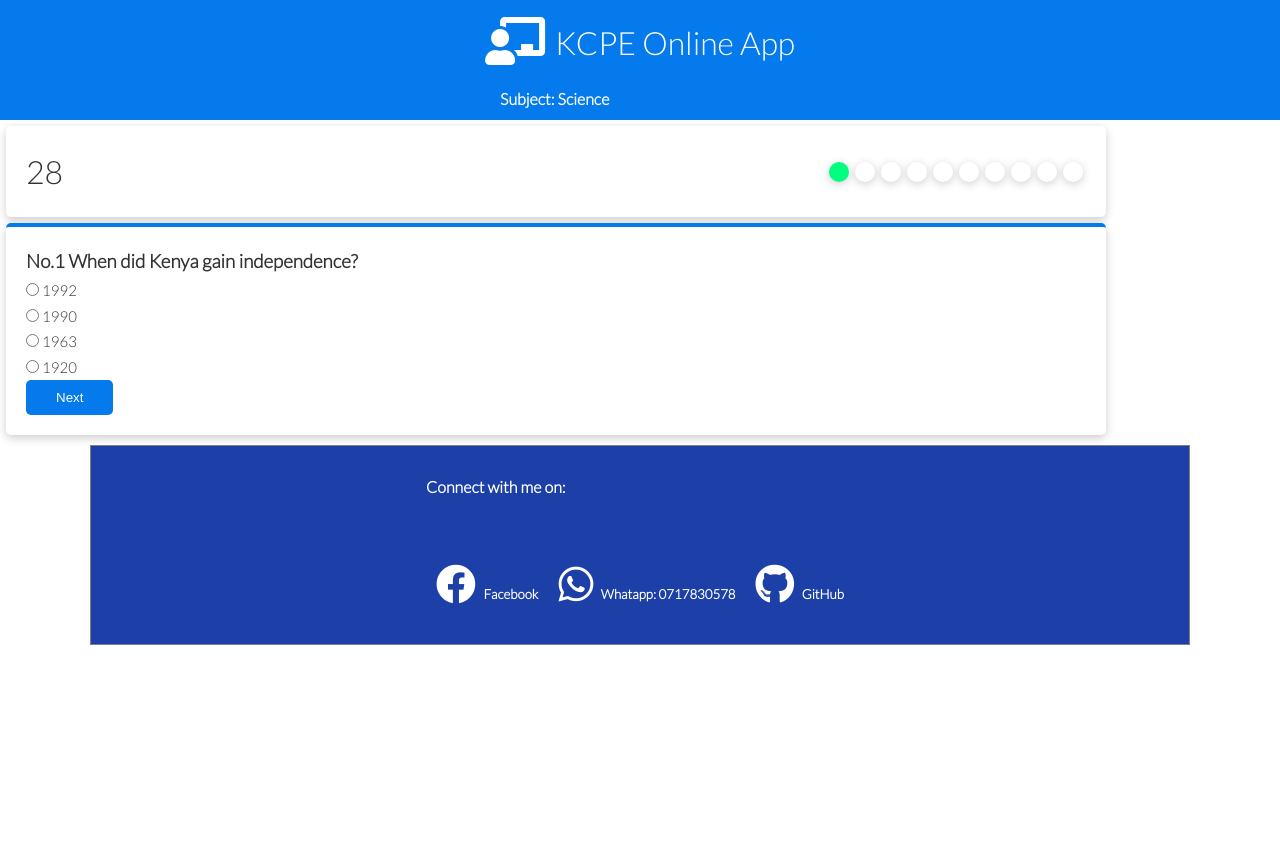
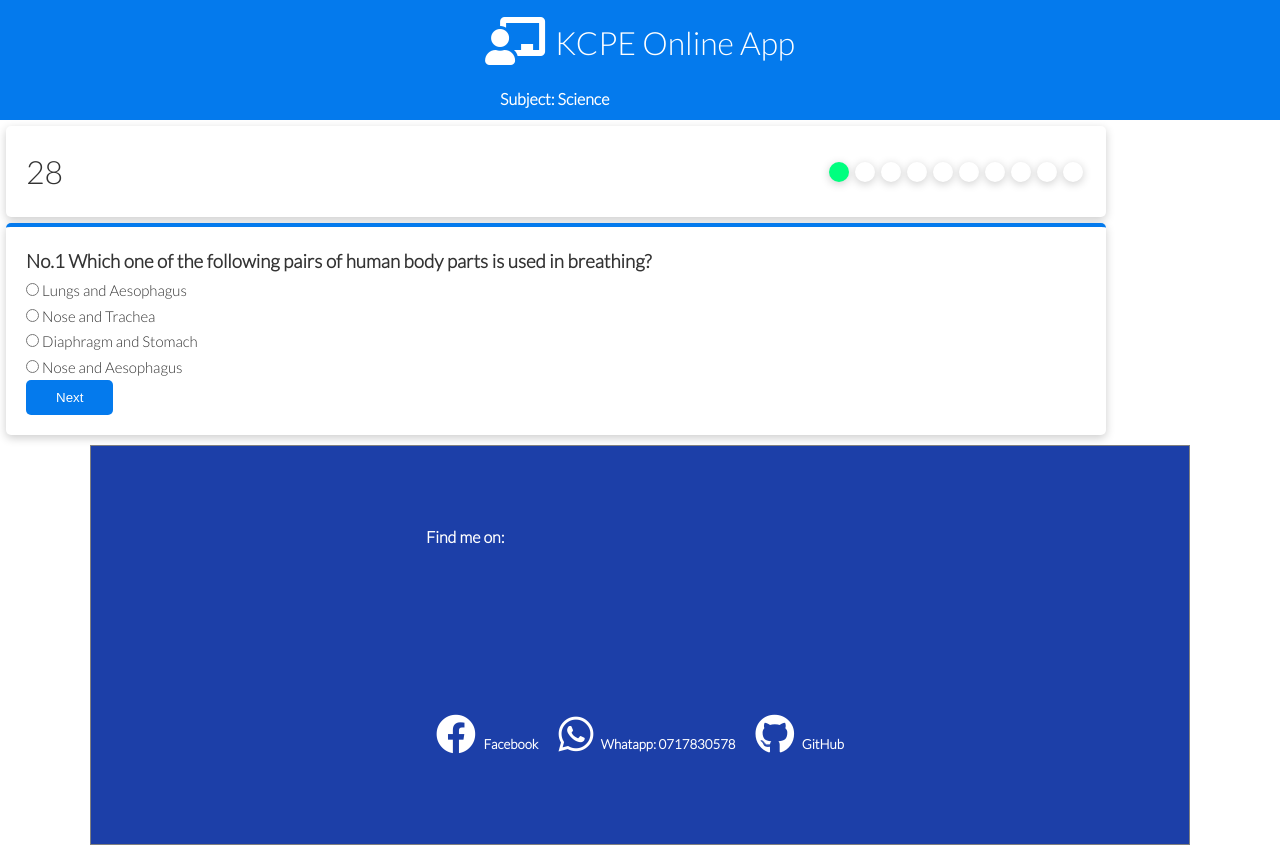
Before and after one commit to Jared-Oyaro/Online-KCPE-Exams, a plain HTML site: page index.html in a window 1280 px wide. Both pictures are taken after a click on the button "Next". Before the commit the page ends 800 px from the top, so only its background shows below. Drawn offline with Linux system fonts and the light colour scheme.

Commit message:
files updated

```diff
--- a/data.js
+++ b/data.js
@@ -1,22 +1,27 @@
 let data = [
   {
-    question: 'When did Kenya gain independence?',
-    answers: ['1992', '1990', '1963', '1920'],
+    question: 'Which one of the following pairs of human body parts is used in breathing?',
+    answers: [
+      'Lungs and Aesophagus',
+       'Nose and Trachea',
+       'Diaphragm and Stomach',
+       'Nose and Aesophagus'
+      ],
     get corrAns () {
-      return this.answers[2];
-    }
+      return this.answers[1];
+    },
+    kcpe_year: 2019,
+   questionNo: 1
   },
 
   {
-    question: 'Which one of the following is not a branch of Computer Science?',
-    answers: ['Data Collection', 'Data Science', 'Artificial Intelligence', 'Software Engineering'],
-    get corrAns () {
-      return this.answers[0];
-    }
-  },
-  {
     question: '',
-    answers: ['Salt', 'Stones', 'Saw dust', 'wax'],
+    answers: [
+      'Salt',
+      'Stones',
+      'Saw dust',
+      'Wax'
+      ],
     get corrAns () {
       return this.answers[0];
     },
@@ -28,62 +33,122 @@ let data = [
   },
 
   {
-    question: 'Which one of the following is not a programming language?',
-    answers: ['Python', 'HTML', 'C++', 'C#'],
+    question: 'Which one of the following waste products is excreted by the lungs?',
+    answers: [
+      'Excess salts',
+      'Urine',
+      'Sweat',
+      'Excess water'
+    ],
+    get corrAns () {
+      return this.answers[3];
+    }
+  },
+
+  {
+    question: 'Which one of the following pairs of diseases only consists of sexually transmitted infection?',
+    answers: [
+      'Gonorrhoea and Malaria',
+      'HIV/AIDS and Measles',
+      'Syphilis and Chancriod',
+      'Bilharzia and Gonorrhoea'
+      ],
+    get corrAns () {
+      return this.answers[2];
+    }
+
+  },
+
+  {
+    question: 'Which one of the following is the third stage of HIV/AIDS infections?',
+    answers: [
+      'Symptomatic',
+      'Window',
+      'Full blown',
+       'Incubation'
+      ],
+    get corrAns () {
+      return this.answers[0];
+    }
+  },
+
+  {
+    question: 'Which one of the following components of the environment is the main source of energy for living things?',
+    answers: [
+      'Plants',
+       'Air',
+       'Water',
+       'Soil'
+      ],
+    get corrAns () {
+      return this.answers[2];
+    }
+  },
+
+
+
+  {
+    question: 'Which one of the following least pollutes the soil?',
+    answers: [
+      'Excess fertilizers',
+      'Oil spillage',
+      'Kitchen leftovers',
+      'Mining'
+    ],
+    get corrAns () {
+      return this.answers[2];
+    }
+  },
+
+  {
+    question: 'The soil cracks easily when dry has',
+    answers: [
+      'A rough texture',
+      'Small particles',
+      'Large airspace',
+      'Low capillarity'
+    ],
     get corrAns () {
       return this.answers[1];
     }
   },
 
   {
-    question: '(a = 53) === (a === "53")',
-    answers: ['True', 'False', 'Undefined', 'Null'],
-    get corrAns () {
-      return this.answers[1];
-    }
-  },
-
-
-
-  {
-    question: 'What is the capital city of Kenya?',
-    answers: ['Kisumu', 'Nairobi', 'Mombasa', 'Dodoma'],
-    get corrAns () {
-      return this.answers[1];
-    },
-    image: `<img src="images/sch-logo.png" id='img'>`,
-    title: `<h5 id="imageTitle"> Use the following diagram to answer the questions that follows.</h5>`
-  },
-
-  {
-    question: 'Pick the odd one out',
-    answers: ['Python', 'CSS', 'C++', 'C#'],
-    get corrAns () {
-      return this.answers[1];
-    }
-  },
-
-  {
-    question: 'CSS stands for?',
-    answers: ['Casscading Styles Sheets', 'Common Styles Sheets', 'Casscading Style Scripts', 'Common Styles Script'],
+    question: 'Which one of the following pairs of types of soil erosion forms V-shaped ditches?',
+    answers: [
+      'Gulley and rill',
+      'Sheet and rill',
+      'Rill and Splash',
+      'Splash and Sheet'
+    ],
     get corrAns () {
       return this.answers[0];
     }
   },
 
   {
-    question: 'Start a multiline JavaScript comment.',
-    answers: ['/*', '*/', '/* */', '//'],
+    question: 'Which one of the following nutritional deficiency diseases is more likely to be suffered by mothers or newly born babies?',
+    answers: [
+      'Kwashioko',
+      'Marasmus',
+      'Anaemia',
+      'Rickets'
+    ],
     get corrAns () {
-      return this.answers[0];
+      return this.answers[2];
     }
   },
 
   {
-    question: 'Which one of the following  statement is false about JavaScript?',
-    answers: ['Arrays are objects', 'functions are variables', 'constants cannot be reassigned', 'all of the above'],
+    question: 'Which one of the following  foods is more rich in both protains and fats?',
+    answers: [
+      'Avocado',
+      'Milk',
+      'Sunflower',
+      'Beans'
+    ],
     get corrAns () {
-      return this.answers[3];
+      return this.answers[2];
     }
   },
 
@@ -96,34 +161,6 @@ let data = [
   },
 
 ];
-
-/*
-document.getElementById('examCard').insertAdjacentHTML('afterbegin', `<div class="answers-holder">
-<h3 id="quzz">Click Next to start the test</h3>
- <div class="answers">
-      <div class="ans1">
-        <input type="radio" name="ans" id="firstAns">
-        <label for="firstAns" id="a"></label>
-      </div>
-      <div class="ans2">
-        <input type="radio" name="ans" id="secondAns">
-        <label for="secondAns" id="b"></label>
-      </div>
-      <div class="ans3">
-        <input type="radio" name="ans" id="thirdAns">
-        <label for="thirdAns" id="c"></label>
-      </div>
-      <div class="ans4">
-        <input type="radio" name="ans" id="fouthAns">
-        <label for="fouthAns" id="d"></label>
-      </div>
-
-
-   <div class="navigation">
-     <button class="next-btn btn1 btn">Next</button>
-   </div>
-   </div>`) */
-
 
 
    function insertResultDiv() {
@@ -138,6 +175,7 @@ document.getElementById('examCard').insertAdjacentHTML('afterbegin', `<div class
       <div class="perc">
         <input type="number" placeholder="Percentage: "  id = "per" readonly>
       </div>
+
       </div>`;
    }
 
--- a/index.html
+++ b/index.html
@@ -80,7 +80,7 @@
 
 <!-- footer -->
 <div class="container grid footer">
-  <h4 class="brd-content">Connect with me on:</h4>
+  <h4 class="brd-content">Find me on:</h4>
   <div class="contacts">
     <h5>
       <i class="fab fa-facebook fa-3x mg-r"></i>
--- a/script.js
+++ b/script.js
@@ -3,7 +3,7 @@
   var marks = new Set();
   let init = {
     radios : Array.from(document.getElementsByName('ans')),
-    radios: Array.from(document.getElementsByName('ans')),
+    nav: document.querySelector('.navigation'),
     index : 0,
     score: 0,
   }
@@ -28,6 +28,10 @@
 
 
    UI_obj.next_btn.addEventListener('click', () => {
+       let warning = document.getElementById('warn');
+       if (warning) {
+         init.nav.removeChild(warning)
+       }
       init.index < 11 && UI_obj.mainController()
    })
 
@@ -61,12 +65,20 @@ function restartTimer() {
       function decrement () {
         h1.innerHTML = c;
         c--;
-        c <= 5 && h1.classList.add('danger');
+        c <= 4 && h1.classList.add('danger');
+        let warn = `<h5 style="color: red" id="warn">Time lapsed. This question won't count!!!</h5>`;
+        if (c == -1) {
+          if (document.getElementById('warn')) {
+            init.nav.removeChild(document.getElementById('warn'));
+          } else {
+            init.nav.insertAdjacentHTML('beforeend',warn);
+          }
+        }
        }
       h1.innerHTML > 0 && decrement();
     }
 
-  setInterval( () =>  timer(), 1000);
+  setInterval(() => timer(), 1000);
 }
 
 
@@ -103,9 +115,7 @@ function loadQueAns() {
 
        image && que_ans.answersHolder.removeChild(image);
        title && que_ans.answersHolder.removeChild(title);
-
      }
-
  }
 
  /* increase score if the write radio button is clicked */
@@ -116,8 +126,6 @@ init.radios.forEach( rad => {
    }
   })
 });
-
-
 
 /* finish Test */
 function finishTest() {
@@ -141,6 +149,4 @@ function finishTest() {
   (parseInt(marks.size) * 100 ) / parseInt(init.index -1) + '%';
 }
 
-
-
  } () );
--- a/style.css
+++ b/style.css
@@ -144,9 +144,11 @@ p {
 }
 
 .footer {
-  height: 200px;
+  height: 400px;
   border: solid gray 1px;
   margin: 10px auto;
+  display: flex;
+  flex-wrap: wrap;
 }
 
 .container.footer {
```
